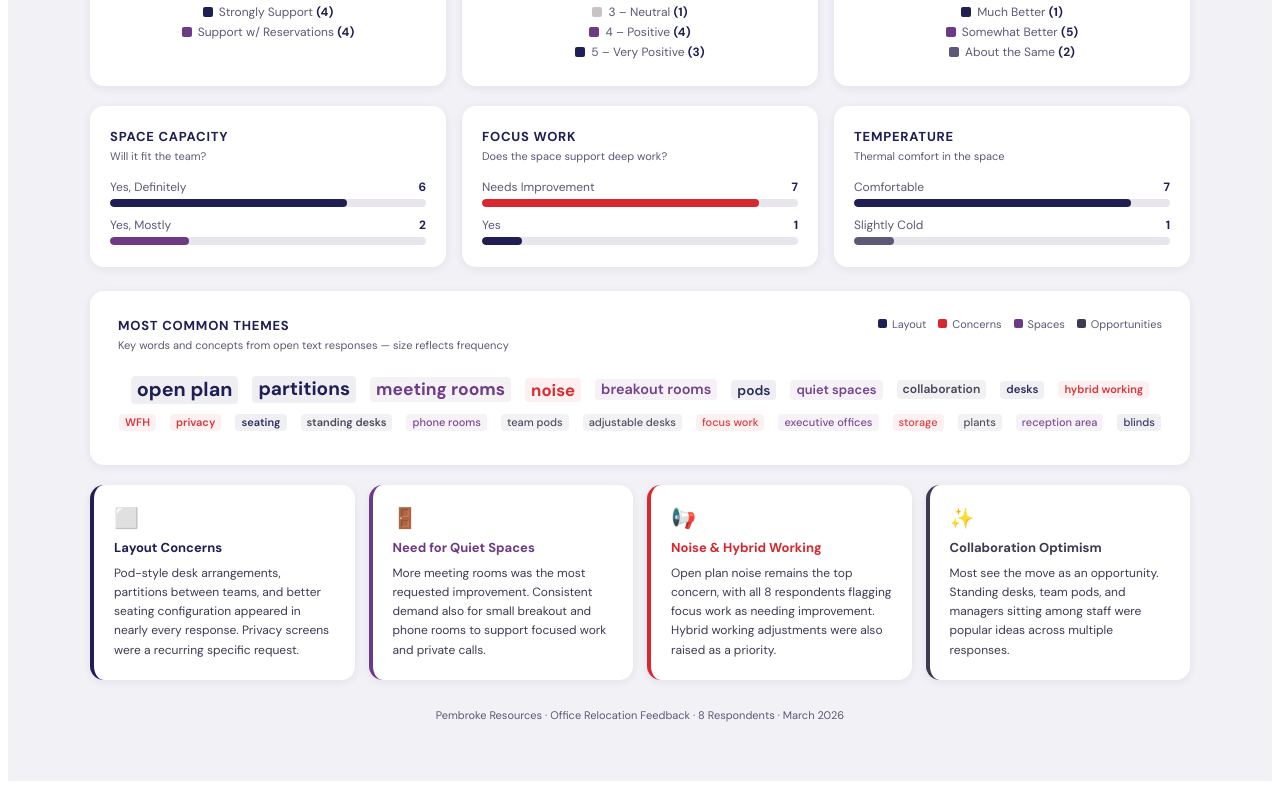
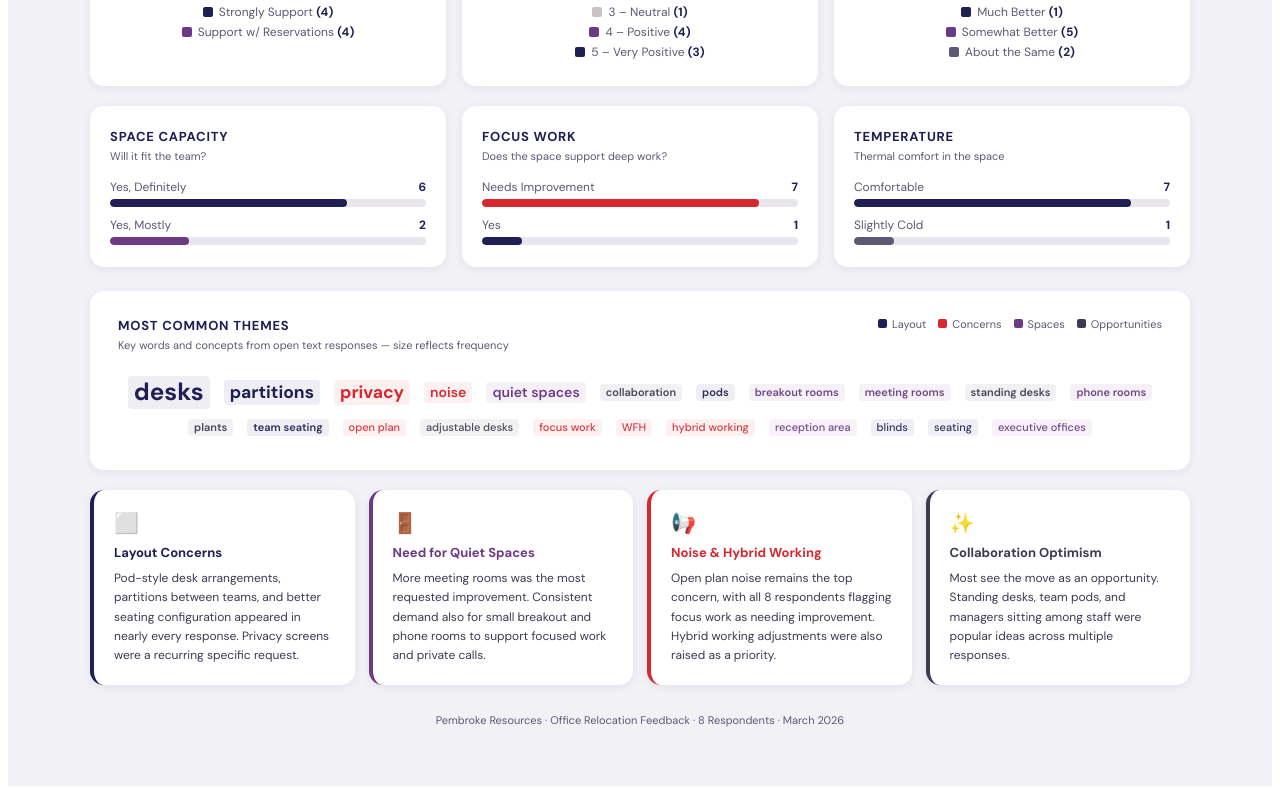
Before and after one commit to ellenforbes/officesurveyresults, a React (Vite) app: page / in a window 1280 px wide. Shown: the part 532-1326 px from the top of the page. Built offline with nearby package versions, Linux system fonts and the light colour scheme.

Commit message:
structure text data, word cloud auto created

```diff
--- a/src/App.jsx
+++ b/src/App.jsx
@@ -45,31 +45,80 @@ const feedbackData = {
   ],
 };
 
-const wordCloudData = [
-  { text: "open plan", size: 52, theme: "layout" },
-  { text: "partitions", size: 50, theme: "layout" },
-  { text: "noise", size: 44, theme: "concern" },
-  { text: "meeting rooms", size: 46, theme: "spaces" },
-  { text: "breakout rooms", size: 38, theme: "spaces" },
-  { text: "pods", size: 36, theme: "layout" },
-  { text: "quiet spaces", size: 34, theme: "spaces" },
-  { text: "collaboration", size: 32, theme: "positive" },
-  { text: "desks", size: 30, theme: "layout" },
-  { text: "hybrid working", size: 28, theme: "concern" },
-  { text: "WFH", size: 28, theme: "concern" },
-  { text: "privacy", size: 28, theme: "concern" },
-  { text: "seating", size: 26, theme: "layout" },
-  { text: "phone rooms", size: 24, theme: "spaces" },
-  { text: "standing desks", size: 26, theme: "positive" },
-  { text: "team pods", size: 20, theme: "positive" },
-  { text: "adjustable desks", size: 18, theme: "positive" },
-  { text: "focus work", size: 18, theme: "concern" },
-  { text: "storage", size: 14, theme: "concern" },
-  { text: "plants", size: 14, theme: "positive" },
-  { text: "blinds", size: 12, theme: "layout" },
-  { text: "reception area", size: 14, theme: "spaces" },
-  { text: "executive offices", size: 16, theme: "spaces" },
+// ─── Raw open-text responses (Q6 + Q8 per respondent) ────────────────────────
+// To add a new response: append a new object to this array. The word cloud
+// and phrase counts will update automatically.
+const rawResponses = [
+  {
+    q6: "Think it needs more quite sound proof break out rooms for calls or deep thinking work, also reconfiguring work station layout to be more spacious and private",
+    q8: "Think it would be worthwhile making changes to the 3 offices 1x meeting room and others small quite rooms / focus spaces. Also reception area could be reconfigured into small phone / teams work stations. Blinds? Less but better laid out work stations",
+  },
+  {
+    q6: "No comments of note.",
+    q8: "No comments of note.",
+  },
+  {
+    q6: "There is adequate seating for our Brisbane staff although I do not think the configuration of seating supports team collaboration. It would be beneficial for additional privacy, noise reduction and collaboration if desks could be arranged into a more pod formation where teams sit together - if this isn't possible partitioning and plants could also help.",
+    q8: "The move will mean an increased amount of people sharing a reduced space which will have impact on the noise levels. I think if the rule is that nobody will have office spaces at least 2 of them are turned into smaller breakout rooms like the small phone one to allow for a quiet space to work or a place to take a call. Expect to see a potential rise in WFH.",
+  },
+  {
+    q6: "Open plan will likely be too noisy unless some changes. For example, higher softer partitions between team members, having three rows of open plan desks rather than 4, adding some additional small quiet room places.",
+    q8: "Not a fan of open plan but if partitions are appropriate and people consider others before having loud phone calls in the open areas, then it may be manageable.",
+  },
+  {
+    q6: "Hoping that we are in a smaller space, closer, not so spread out that it will encourage interaction and collaboration.",
+    q8: "Refer comments above.",
+  },
+  {
+    q6: "Minor adjustments required to make it comfortable ie desk screening and planter boxes",
+    q8: "Fit for purpose might just need desk configurations changed.",
+  },
+  {
+    q6: "Definitely like the office and am pretty happy with layout, would like teams to sit together. Some people who are loud might be better in individual offices.",
+    q8: "Standing desks or adjustable desks would be a great addition. Just better desk partitioning, maybe pods where I can turn around and talk to other people in my team easier.",
+  },
+  {
+    q6: "All good",
+    q8: "More meeting rooms, partitioning / privacy screens, hybrid working adjustments, standing desks",
+  },
 ];
+
+// ─── Phrase definitions ────────────────────────────────────────────────────────
+// Each entry defines a display label, keywords to match (case-insensitive),
+// and a theme. Size is auto-calculated from how many responses mention it.
+const phraseDefinitions = [
+  { text: "partitions",       keywords: ["partition"],              theme: "layout"   },
+  { text: "desks",            keywords: ["desk", "work station"],   theme: "layout"   },
+  { text: "open plan",        keywords: ["open plan"],              theme: "concern"  },
+  { text: "noise",            keywords: ["nois", "noisy", "loud"],  theme: "concern"  },
+  { text: "quiet spaces",     keywords: ["quiet", "sound proof", "focus space"], theme: "spaces" },
+  { text: "collaboration",    keywords: ["collaborat"],             theme: "positive" },
+  { text: "privacy",          keywords: ["privac", "private", "screening", "privacy screen"], theme: "concern" },
+  { text: "pods",             keywords: ["pod"],                    theme: "layout"   },
+  { text: "breakout rooms",   keywords: ["breakout", "break out"],  theme: "spaces"   },
+  { text: "meeting rooms",    keywords: ["meeting room"],           theme: "spaces"   },
+  { text: "standing desks",   keywords: ["standing desk"],          theme: "positive" },
+  { text: "phone rooms",      keywords: ["phone room", "phone /", "small phone"], theme: "spaces" },
+  { text: "plants",           keywords: ["plant"],                  theme: "positive" },
+  { text: "team seating",     keywords: ["teams sit", "sit together", "teams to sit"], theme: "layout" },
+  { text: "adjustable desks", keywords: ["adjustable desk"],        theme: "positive" },
+  { text: "focus work",       keywords: ["focus", "deep thinking"], theme: "concern"  },
+  { text: "WFH",              keywords: ["wfh", "work from home"],  theme: "concern"  },
+  { text: "hybrid working",   keywords: ["hybrid"],                 theme: "concern"  },
+  { text: "reception area",   keywords: ["reception"],              theme: "spaces"   },
+  { text: "blinds",           keywords: ["blind"],                  theme: "layout"   },
+  { text: "seating",          keywords: ["seating", "seat"],        theme: "layout"   },
+  { text: "executive offices",keywords: ["individual office", "exec office"], theme: "spaces" },
+];
+
+// ─── Auto-compute word cloud from raw responses ───────────────────────────────
+const wordCloudData = phraseDefinitions.map(phrase => {
+  const count = rawResponses.filter(r => {
+    const text = `${r.q6} ${r.q8}`.toLowerCase();
+    return phrase.keywords.some(kw => text.includes(kw.toLowerCase()));
+  }).length;
+  return { text: phrase.text, size: 10 + count * 9, theme: phrase.theme, count };
+}).filter(d => d.count > 0);
 
 const themeColors = {
   layout: COLORS.navy,
```
